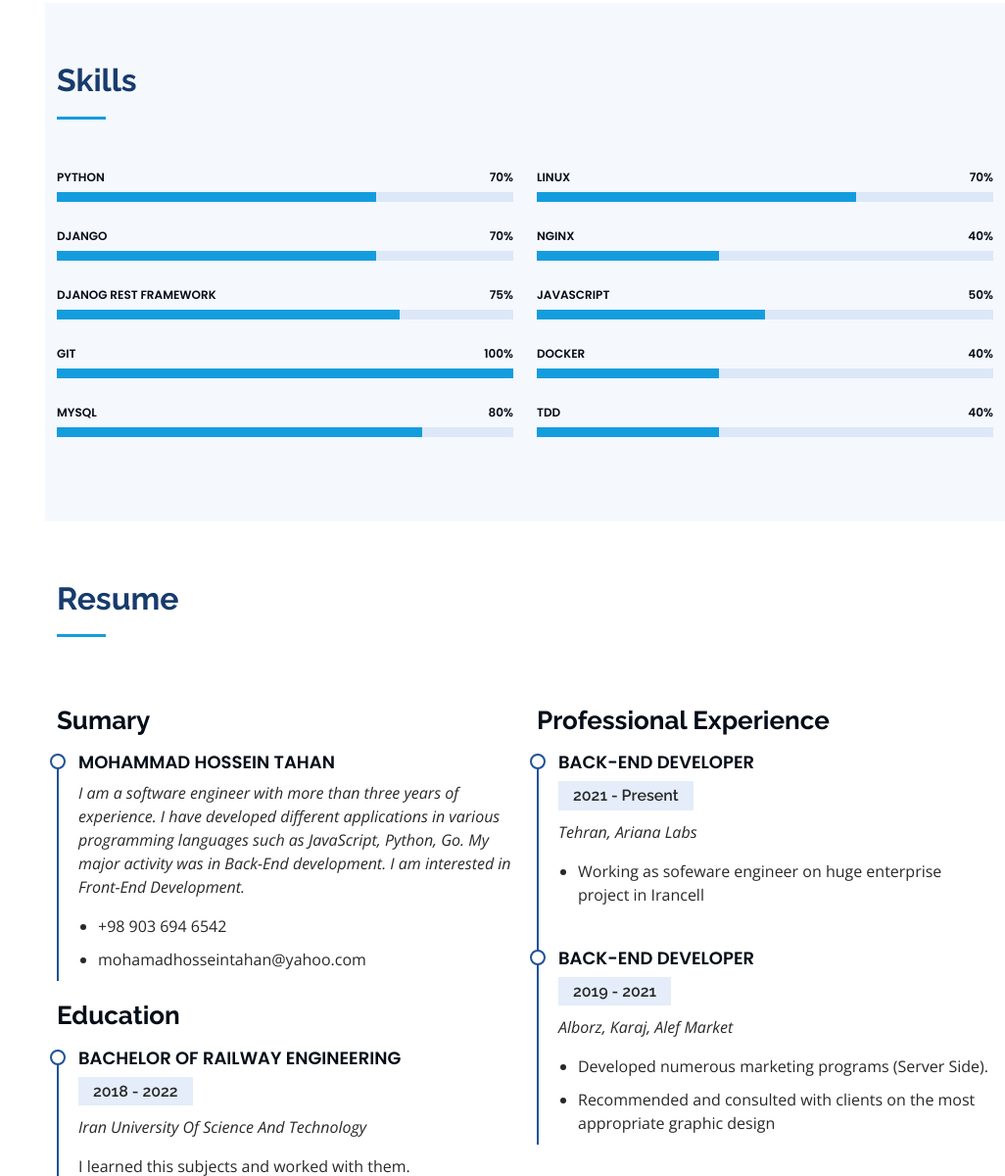
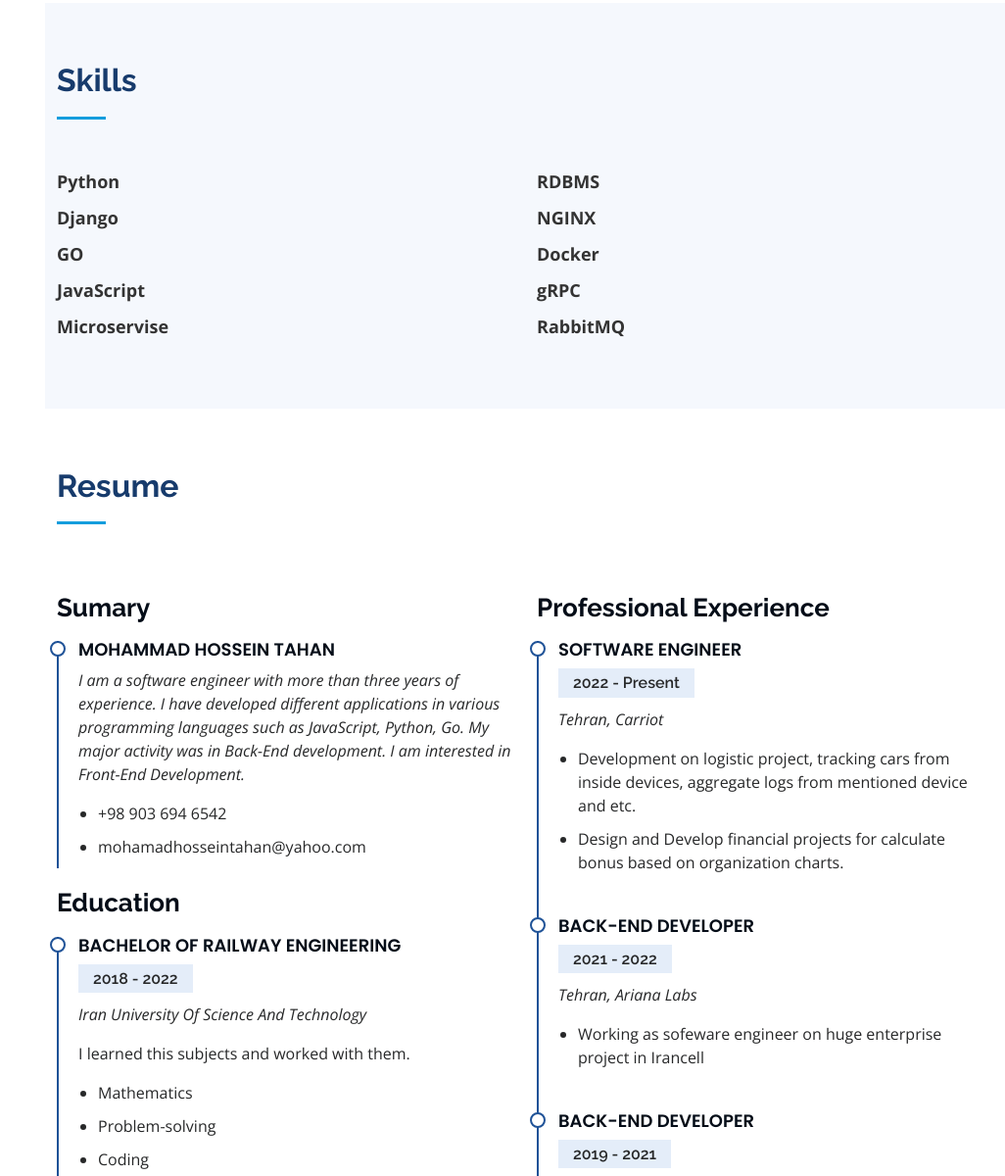
Before and after one commit to mohamadhosseintahan/resume, a plain HTML site: page index.html in a window 1280 px wide. Shown: the part 1337-2537 px from the top of the page at 98% size, without its empty margins (254-1280 px from the left). Drawn offline with nearby package versions, Linux system fonts and the light colour scheme.

Commit message:
update work experiences and skills

```diff
--- a/index.html
+++ b/index.html
@@ -73,7 +73,7 @@
   <section id="hero" class="d-flex flex-column justify-content-center align-items-center">
     <div class="hero-container" data-aos="fade-in">
       <h1>Mohammad Hossein Tahan</h1>
-      <p>I'm a <span class="typed" data-typed-items="Software Engineer"></span></p>
+      <p>I'm a <span class="typed" data-typed-items="Software Engineer, Back-end Developer"></span></p>
     </div>
   </section><!-- End Hero -->
 
@@ -181,100 +181,66 @@
 
         <div class="section-title">
           <h2>Skills</h2>
-          <!-- <p>Magnam dolores commodi suscipit. Necessitatibus eius consequatur ex aliquid fuga eum quidem. Sit sint consectetur velit. Quisquam quos quisquam cupiditate. Et nemo qui impedit suscipit alias ea. Quia fugiat sit in iste officiis commodi quidem hic quas.</p> -->
         </div>
 
         <div class="row skills-content">
 
           <div class="col-lg-6" data-aos="fade-up">
 
-            <div class="progress">
-              <span class="skill">Python <i class="val">70%</i></span>
-              <div class="progress-bar-wrap">
-                <div class="progress-bar" role="progressbar" aria-valuenow="70" aria-valuemin="0" aria-valuemax="100">
-                </div>
-              </div>
+            <div class="skill" style="margin-bottom: 10px; font-size: 18px; color: #333; font-weight: bold;">
+              Python
             </div>
 
-            <div class="progress">
-              <span class="skill">Django <i class="val">70%</i></span>
-              <div class="progress-bar-wrap">
-                <div class="progress-bar" role="progressbar" aria-valuenow="70" aria-valuemin="0" aria-valuemax="100">
-                </div>
-              </div>
+            <div class="skill" style="margin-bottom: 10px; font-size: 18px; color: #333; font-weight: bold;">
+              Django
             </div>
 
-            <div class="progress">
-              <span class="skill">Djanog Rest Framework <i class="val">75%</i></span>
-              <div class="progress-bar-wrap">
-                <div class="progress-bar" role="progressbar" aria-valuenow="75" aria-valuemin="0" aria-valuemax="100">
-                </div>
-              </div>
+            <div class="skill" style="margin-bottom: 10px; font-size: 18px; color: #333; font-weight: bold;">
+              GO
             </div>
 
-            <div class="progress">
-              <span class="skill">Git <i class="val">100%</i></span>
-              <div class="progress-bar-wrap">
-                <div class="progress-bar" role="progressbar" aria-valuenow="100" aria-valuemin="0" aria-valuemax="100">
-                </div>
-              </div>
+            <div class="skill" style="margin-bottom: 10px; font-size: 18px; color: #333; font-weight: bold;">
+              JavaScript
             </div>
 
-            <div class="progress">
-              <span class="skill">Mysql <i class="val">80%</i></span>
-              <div class="progress-bar-wrap">
-                <div class="progress-bar" role="progressbar" aria-valuenow="80" aria-valuemin="0" aria-valuemax="100">
-                </div>
-              </div>
+            <div class="skill" style="margin-bottom: 10px; font-size: 18px; color: #333; font-weight: bold;">
+              Microservise
             </div>
+
           </div>
 
           <div class="col-lg-6" data-aos="fade-up" data-aos-delay="100">
-            <div class="progress">
-              <span class="skill">Linux <i class="val">70%</i></span>
-              <div class="progress-bar-wrap">
-                <div class="progress-bar" role="progressbar" aria-valuenow="70" aria-valuemin="0" aria-valuemax="100">
-                </div>
-              </div>
+
+            <div class="skill" style="margin-bottom: 10px; font-size: 18px; color: #333; font-weight: bold;">
+              RDBMS
             </div>
 
-            <div class="progress">
-              <span class="skill">Nginx <i class="val">40%</i></span>
-              <div class="progress-bar-wrap">
-                <div class="progress-bar" role="progressbar" aria-valuenow="40" aria-valuemin="0" aria-valuemax="100">
-                </div>
-              </div>
+            <div class="skill" style="margin-bottom: 10px; font-size: 18px; color: #333; font-weight: bold;">
+              NGINX
             </div>
 
-            <div class="progress">
-              <span class="skill">JavaScript <i class="val">50%</i></span>
-              <div class="progress-bar-wrap">
-                <div class="progress-bar" role="progressbar" aria-valuenow="50" aria-valuemin="0" aria-valuemax="100">
-                </div>
-              </div>
-
-            </div>
-            <div class="progress">
-              <span class="skill">Docker <i class="val">40%</i></span>
-              <div class="progress-bar-wrap">
-                <div class="progress-bar" role="progressbar" aria-valuenow="40" aria-valuemin="0" aria-valuemax="100">
-                </div>
-              </div>
+            <div class="skill" style="margin-bottom: 10px; font-size: 18px; color: #333; font-weight: bold;">
+              Docker
             </div>
 
-            <div class="progress">
-              <span class="skill">TDD <i class="val">40%</i></span>
-              <div class="progress-bar-wrap">
-                <div class="progress-bar" role="progressbar" aria-valuenow="40" aria-valuemin="0" aria-valuemax="100">
-                </div>
-              </div>
+            <div class="skill" style="margin-bottom: 10px; font-size: 18px; color: #333; font-weight: bold;">
+              gRPC
             </div>
+
+            <div class="skill" style="margin-bottom: 10px; font-size: 18px; color: #333; font-weight: bold;">
+              RabbitMQ
+            </div>
+
+            <!-- Add more skills here if needed -->
+
           </div>
 
         </div>
 
       </div>
     </section><!-- End Skills Section -->
+
+
 
     <!-- ======= Resume Section ======= -->
     <section id="resume" class="resume">
@@ -330,8 +296,17 @@
           <div class="col-lg-6" data-aos="fade-up" data-aos-delay="100">
             <h3 class="resume-title">Professional Experience</h3>
             <div class="resume-item">
+              <h4>SoftWare Engineer</h4>
+              <h5>2022 - Present</h5>
+              <p><em>Tehran, Carriot </em></p>
+              <ul>
+                <li>Development on logistic project, tracking cars from inside devices, aggregate logs from mentioned device and etc. </li>
+                <li>Design and Develop financial projects for calculate bonus based on organization charts. </li>
+              </ul>
+            </div>
+            <div class="resume-item">
               <h4>Back-End Developer</h4>
-              <h5>2021 - Present</h5>
+              <h5>2021 - 2022</h5>
               <p><em>Tehran, Ariana Labs </em></p>
               <ul>
                 <li>Working as sofeware engineer on huge enterprise project in Irancell</li>
```
